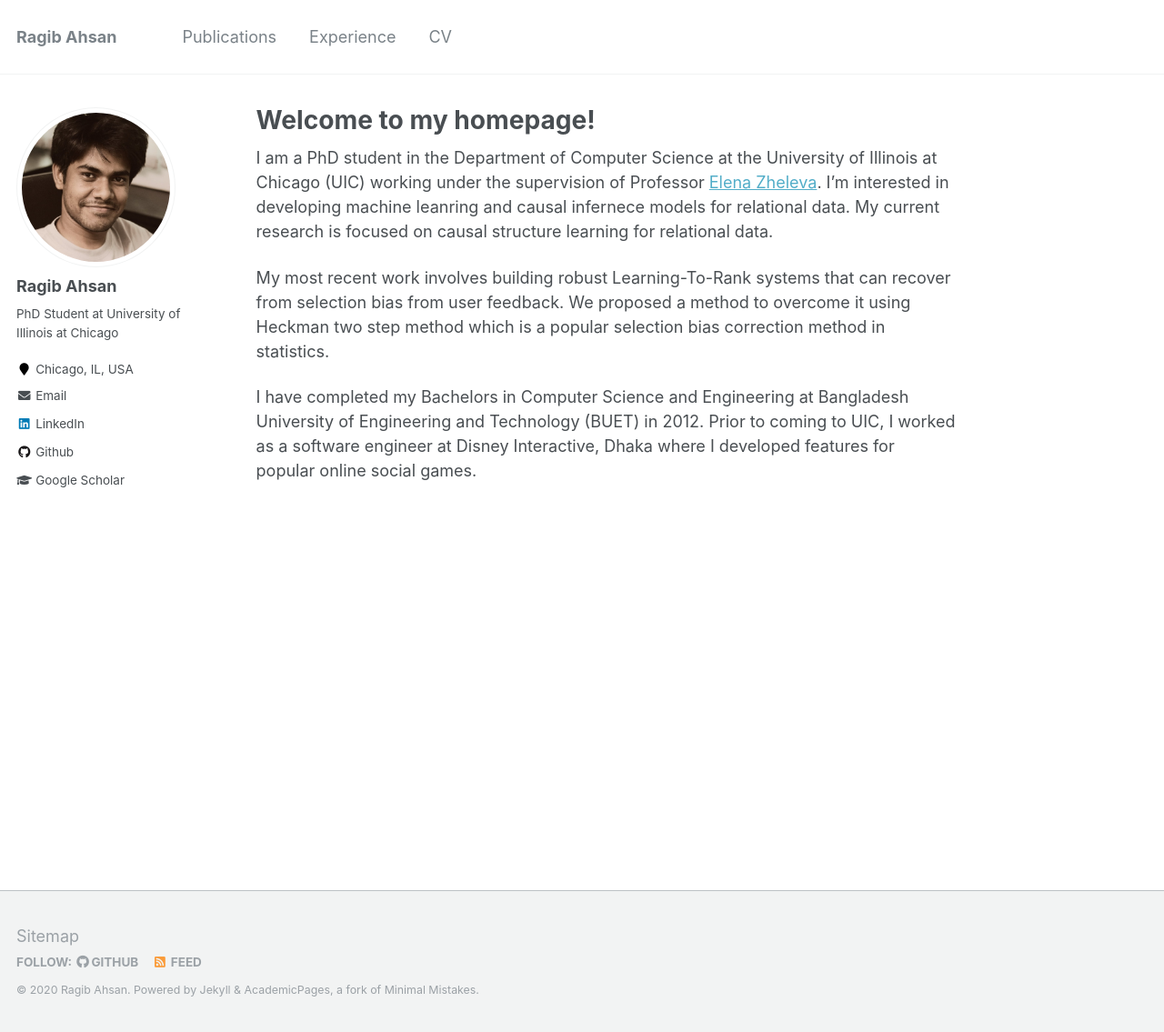
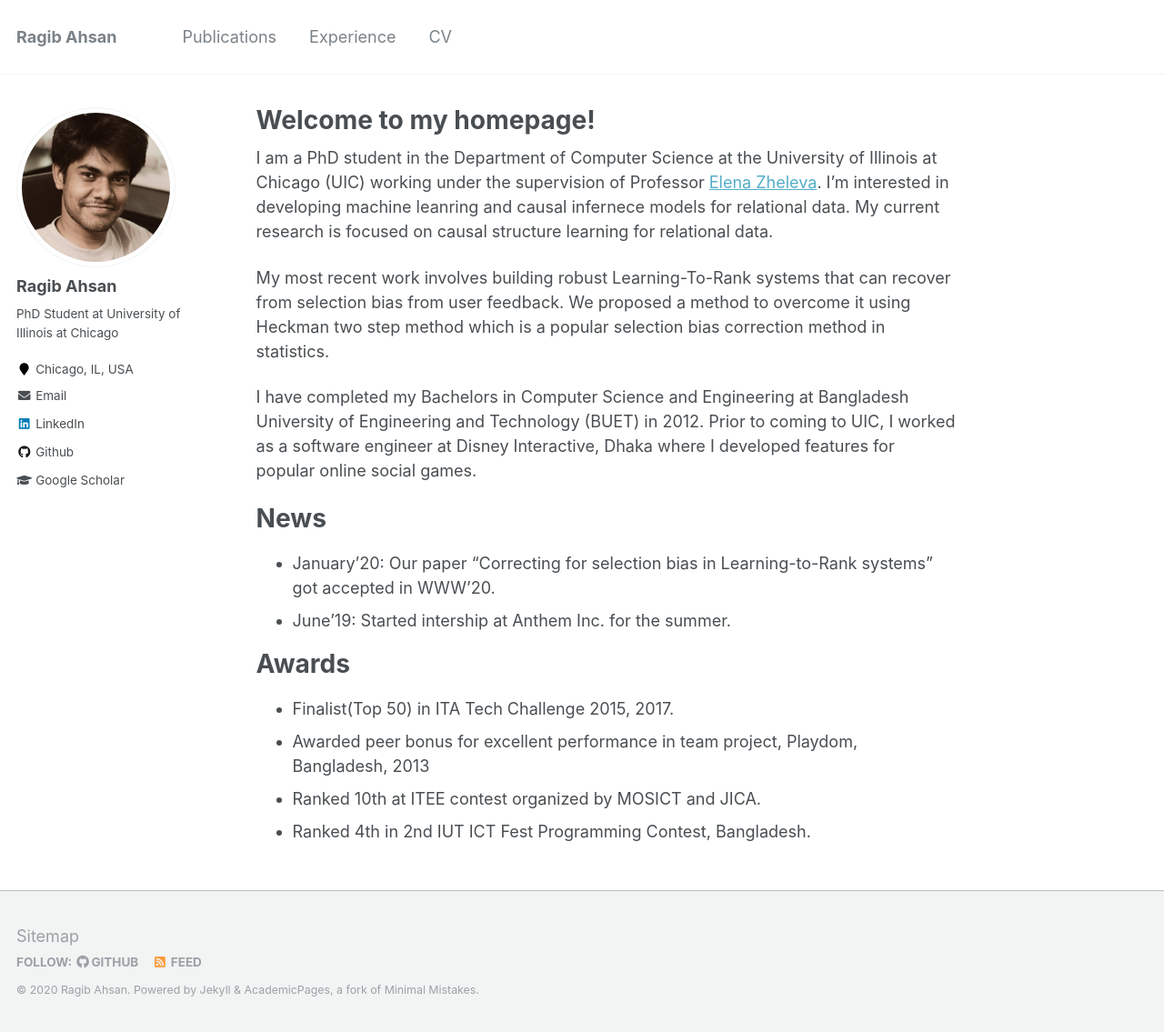
Before and after one commit to ragib06/ragib06.github.io, a Jekyll site: the page built from _pages/about.md, in a window 1280 px wide and 1135 px high. Shown: the whole window at 91% size. Built offline with Jekyll 4.4.1, drawn with Linux system fonts in a browser that asks for light colours.

Commit message:
Update about.md

```diff
--- a/_pages/about.md
+++ b/_pages/about.md
@@ -13,3 +13,21 @@ I am a PhD student in the Department of Computer Science at the University of Il
 My most recent work involves building robust Learning-To-Rank systems that can recover from selection bias from user feedback. We proposed a method to overcome it using Heckman two step method which is a popular selection bias correction method in statistics.
 
 I have completed my Bachelors in Computer Science and Engineering at Bangladesh University of Engineering and Technology (BUET) in 2012. Prior to coming to UIC, I worked as a software engineer at Disney Interactive, Dhaka where I developed features for popular online social games.
+
+
+
+News
+======
+
+- January'20: Our paper "Correcting for selection bias in Learning-to-Rank systems" got accepted in WWW'20.
+- June'19: Started intership at Anthem Inc. for the summer.
+
+
+
+Awards
+======
+
+- Finalist(Top 50) in ITA Tech Challenge 2015, 2017.
+- Awarded peer bonus for excellent performance in team project, Playdom, Bangladesh, 2013
+- Ranked 10th at ITEE contest organized by MOSICT and JICA.
+- Ranked 4th in 2nd IUT ICT Fest Programming Contest, Bangladesh.
```
